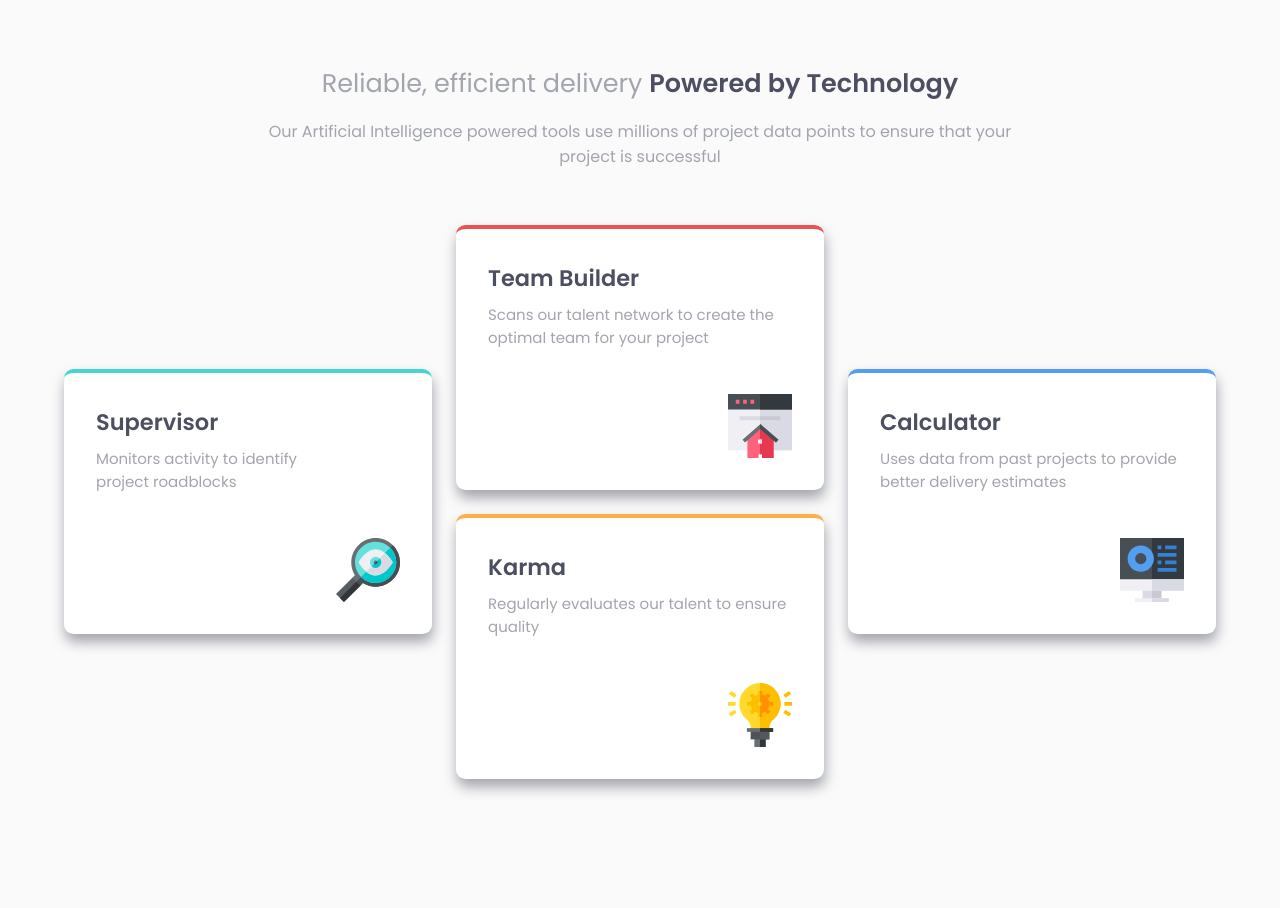
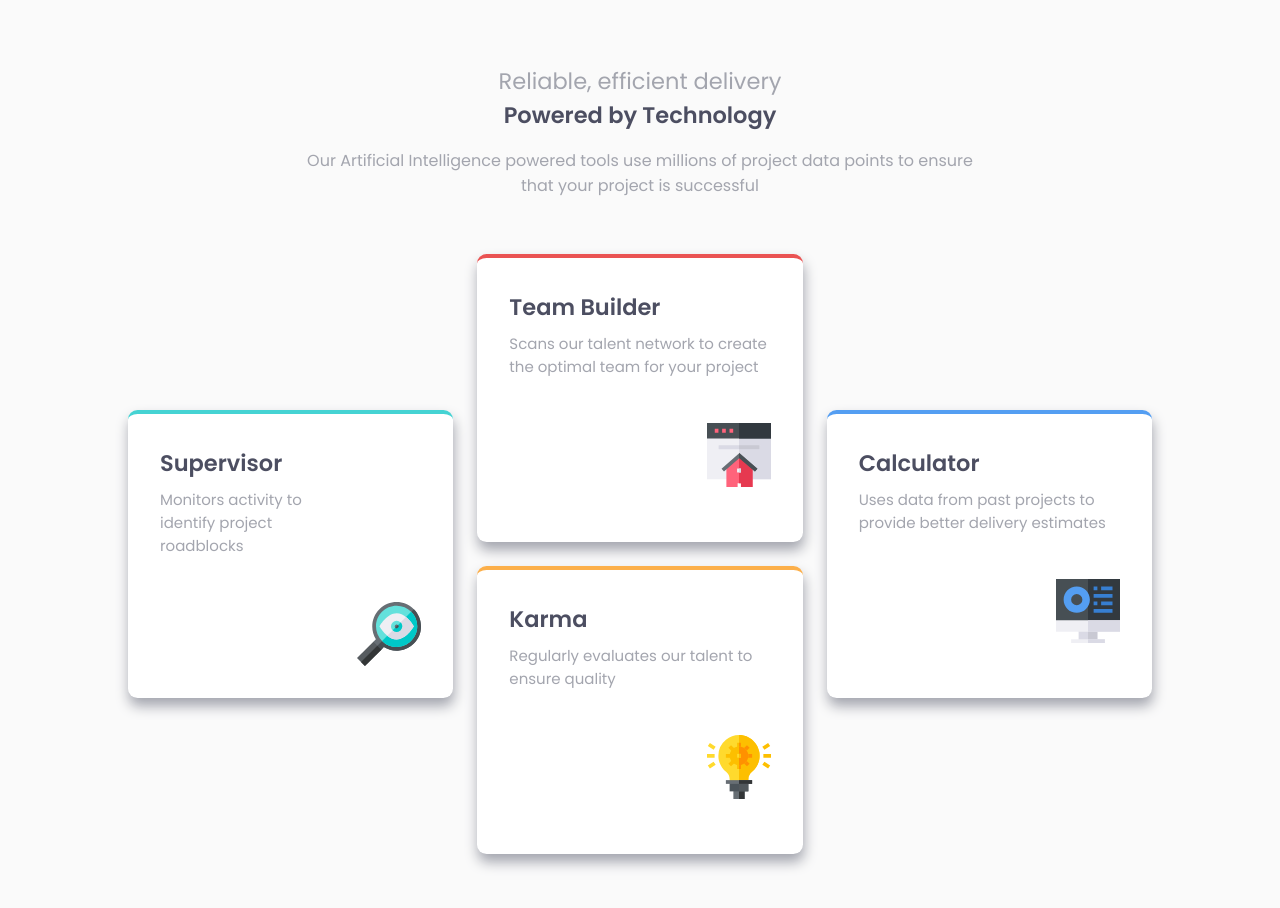
Before and after one commit to AlexandroMunera/FrontendMentor-FourCardFeature, a plain HTML site: page index.html in a window 1280 px wide. Before the commit the page ends 875 px from the top, so only its background shows below. Drawn offline with Linux system fonts and the light colour scheme.

Commit message:
Fix title

```diff
--- a/index.html
+++ b/index.html
@@ -26,7 +26,7 @@
     <div class="container">
       <header>
         <h1 class="title">
-          Reliable, efficient delivery <strong>Powered by Technology</strong>
+          Reliable, efficient delivery <br> <strong>Powered by Technology</strong>
         </h1>
         <p class="subtitle">
           Our Artificial Intelligence powered tools use millions of project data
--- a/styles.scss
+++ b/styles.scss
@@ -28,7 +28,7 @@ body {
 }
 
 .container {
-  width: 90%;
+  width: 80%;
   display: flex;
   flex-direction: column;
   text-align: center;
@@ -37,14 +37,16 @@ body {
 }
 
 header {
-    @media screen and (min-width: 720px) {
-        width: 70%
-      }
+  display: flex;
+  flex-direction: column;
+  @media screen and (min-width: 720px) {
+    width: 70%;
+  }
 }
 
 .title {
   font-weight: 400;
-  font-size: 1.7em;
+  font-size: 1.5em;
   margin: 4rem 0 0.5rem 0;
 }
 
@@ -61,13 +63,13 @@ strong {
 .cards-section {
   display: flex;
   flex-direction: column;
-  row-gap: 2rem;
+  gap: 1.5rem;
 
   @media screen and (min-width: 720px) {
     display: grid;
-    grid-template-columns: repeat(3,1fr);
-    grid-template-rows: repeat(8,1fr);
-    gap: 1.5rem;
+    grid-template-columns: repeat(3, 1fr);
+    grid-template-rows: repeat(8, 1fr);
+
   }
 }
 
@@ -103,7 +105,6 @@ strong {
   &:nth-child(1) {
     border-top: 4px solid $Cyan;
     grid-area: 3 / 1 / 7 / 2;
-
   }
 
   &:nth-child(2) {
```
Also changed, not shown: styles.css, 1 other file.
